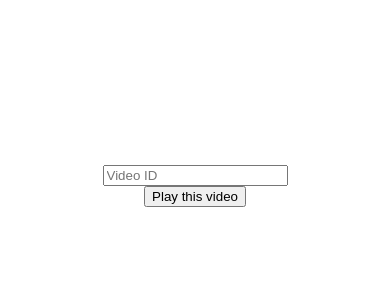
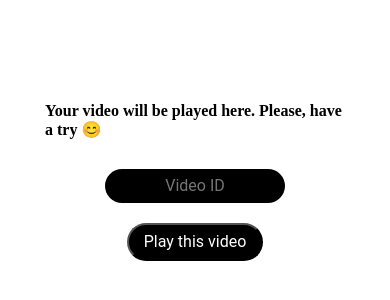
Before and after one commit to Szablitho/Paste-YT-video-ID-and-play-it, a plain HTML site: page index.html in a window 390 px wide. Shown: the part 244-544 px from the top of the page. Drawn offline with Linux system fonts and the light colour scheme.

Commit message:
added responsivity for mobile, added design
I took inspiration from youtube inputs and buttons.
I used media queries to handle responsivity.

```diff
--- a/index.html
+++ b/index.html
@@ -37,43 +37,75 @@
         position: absolute;
         height: 20px;
         top: 30%;
-        left: 45%;
+        left: 48%;
         color: white;
         font-family: Arial, Helvetica, sans-serif;
         font-size: 5em;
+        font-weight: bolder;
       }
       /* QkWOaqGn9Vg */
+      @media only screen and (min-width: 1024px) {
+        div[id="player"] {
+          margin-right: 20px;
+        }
+      }
       @media only screen and (max-width:1023.9px) {
         body {
           flex-direction: column;
         }
       }
-      /* @media screen and (max-width: 767.9px) {
-        iframe {
+       @media screen and (max-width: 767.9px) {
+        .videoContainer {
           max-height: 150px;
-          max-width: 300px ;
+          max-width: 300px;
         }
-      } */
-      /* @media screen and (min-width: 768px) {
-        iframe {
-          height: inherit;
-          width: inherit;
+        .videoContainer > iframe {
+          width: 100%;
+          height: 100%;
         }
-      } */
-      /* https://avexdesigns.com/blog/responsive-youtube-embed
-       this doeant work, api doesnt even respond after i applied those css rules */
-      /* .video-container { position: relative; padding-bottom: 56.25%; padding-top: 30px; height: 0; overflow: hidden; }
+        div[id="player"] {
+        margin-bottom: 20px;
+        font-weight: bolder;
+      }
+        input {
+          max-width: 40%;
+          height: auto;
+      }
+      }
+      div[id="player"] {
+        font-weight: bolder;
+      }
+      button {
+        background-color: rgb(0, 0, 0);
+        color: white;
 
-      .video-container iframe, .video-container object, .video-container embed {
-        position: absolute; top: 0; left: 0; width: 100%; height: 100%;
-      } */
+      }
+      input, button{
+        margin: 10px 5px;
+        padding: 5px 15px;
+        font-family: Roboto,Noto,sans-serif;
+        font-size: 16px;
+        font-weight: 400;
+        line-height: 24px;
+        border-radius: 20px;
+        text-align:center;
+      }
+      input {
+        background-color: black;
+        border: none;
+        box-shadow: none;
+        color: rgb(212, 212, 212);
+        border: none;
+        height: auto;
+        outline: none;
+      }
 
     </style>
   </head>
   <body>
     <!-- 1. The <iframe> (and video player) will replace this <div> tag. -->
     <div class="videoContainer">
-      <div id="player"></div>
+      <div id="player">Your video will be played here. Please, have a try 😊</div>
       <!-- <div class="foreground"></div> -->
       <!-- that div will be inserted by script on countdown -->
     </div>
@@ -144,13 +176,13 @@
         if (event.data == YT.PlayerState.ENDED) {
           console.log("Video Ended");
           //clears elements in DOM created by countdown()
-          removeCountdown();
+          // removeCountdown(); //moved into countdown() for better sync of execution
         }
 
         if (event.data == YT.PlayerState.PLAYING) {
           console.log("Video Playing");
         // countdown() is calculating how much time left to the end of video, will start on timeout
-            countdown();
+            countdown(removeCountdown);
         }
         if(event.data == YT.PlayerState.PAUSED || event.data == YT.PlayerState.BUFFERING || event.data == YT.PlayerState.ENDED) {
         }
@@ -195,13 +227,7 @@
       function warning() {
         alert('Video wasn\'t found on youtube');
       }
-      const whatLeft = () => {
-        let length = player.getDuration();
-        let CurrentTime = player.getCurrentTime()
-        let TimeLeft = length - CurrentTime - 10;
 
-       return TimeLeft;
-      }
       // Explaining how these functions work together to count down at the end of video
 
       // There is defined TimeLeft of video by video length - CurrentVideoTime - 10s, then I used timeout with that as variable
@@ -213,7 +239,13 @@
         //source code: https://javascript.plainenglish.io/javascript-slow-down-for-loop-9d1caaeeeeed
       // within body there is placed countdown number(also as loop parameter)
       // removeCountdown() removes previously created foreground and numberBlock for letting a user replay or switch video and still see good
+      const whatLeft = () => {
+        let length = player.getDuration();
+        let CurrentTime = player.getCurrentTime()
+        let TimeLeft = length - CurrentTime - 10;
 
+        return TimeLeft;
+      }
 
       const sleep = (time) => {
         return new Promise((resolve) => setTimeout(resolve, time))
@@ -225,7 +257,7 @@
       // }
       //}
       // doSomething is replaced by code downhere
-      const countdown = () => {
+      const countdown = callback => {
         let timer = whatLeft(); // video is playing and time left to end is known
           // async and await are neccesary for delaying execution of loop
         let nestedTimeout = setTimeout( async () => { // gonna calculate how much to wait for starting countdown
@@ -235,8 +267,11 @@
             // shows number in a .numberBlock div element
             countdownNumber(i);
           }
-          }, timer * 900); //time accepted by Timeout is in miliseconds, so I multiply it to get seconds
+          callback();
+          }, timer * 1000); //time accepted by Timeout is in miliseconds, so I multiply it to get seconds
+
       }
+
       //foreground is created here and styled by CSS, it is done once per video playback
       const addForeground = () => {
         const block = document.createElement("div");
@@ -261,6 +296,7 @@
       }
       //end of func
       //FPrnYtCI9Gs
+      //https://youtu.be/IL2cZDIwfms
     </script>
   </body>
 </html>
```
